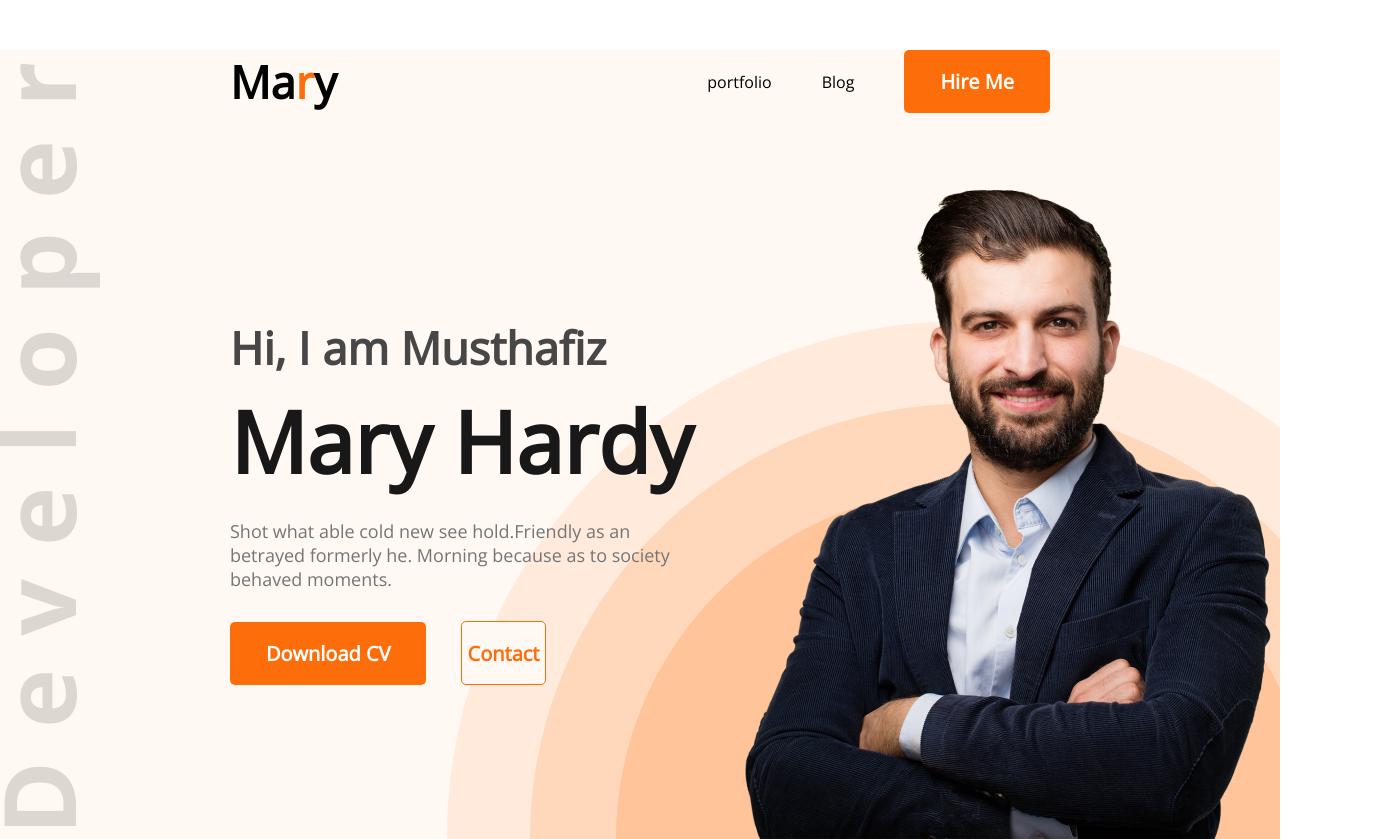
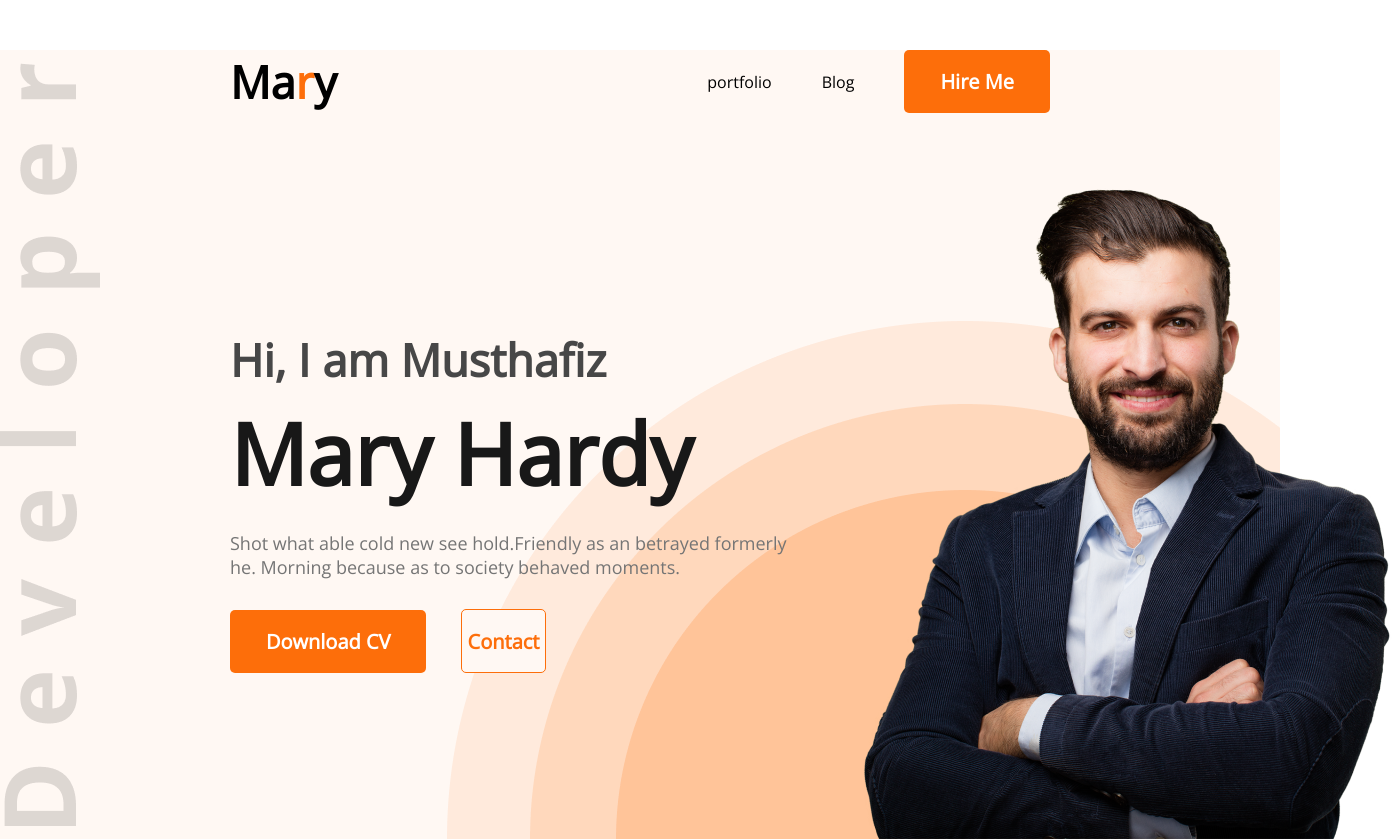
Before and after one commit to musthafiz/Practice2HTMLCSS, a plain HTML site: page index.html in a window 1280 px wide. Shown: the top 839 px of the page, 1399 px wide, since content can reach past the window. Drawn offline with nearby package versions, Linux system fonts and the light colour scheme.

Commit message:
correction

```diff
--- a/styls/portfolio.css
+++ b/styls/portfolio.css
@@ -40,8 +40,9 @@ nav li {
 }
 .banner {
   display: flex;
+  justify-content: space-between;
   margin-left: 230px;
-  align-items: center;
+  align-items: center;margin-right: 50px;
 }
 
 .banner-title {
@@ -59,6 +60,7 @@ nav li {
   font-size: 18px;
   font-weight: 400;
   color: #757575;
+  width: 585px;
 }
 .banner image {
   margin-right: 38px;
```
